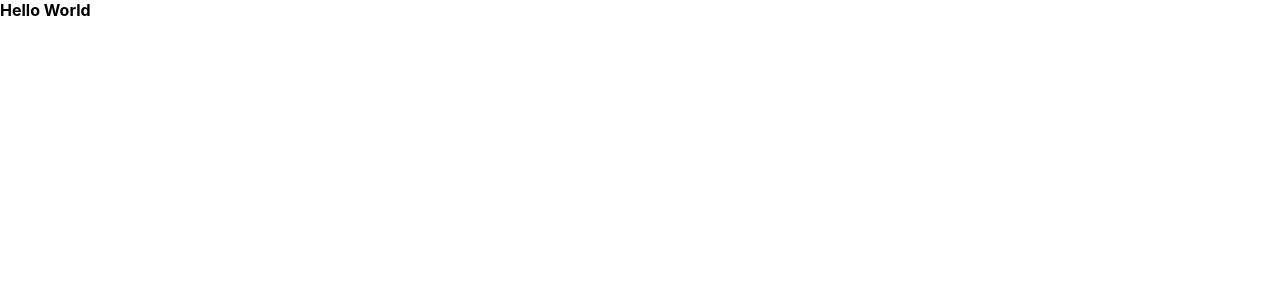
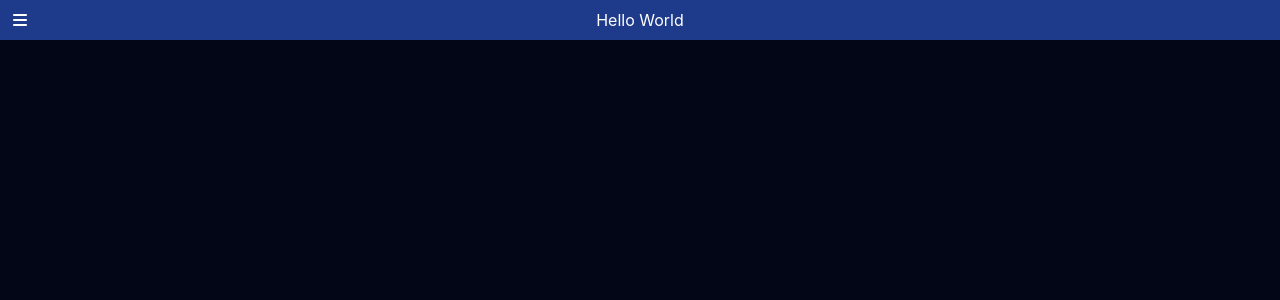
Before and after one commit to ChenLin-Wang/calcusim, a React (Create React App) app: page / in a window 1280 px wide. Shown: the top 300 px of the page. Built offline with nearby package versions, Linux system fonts and the light colour scheme.

Commit message:
V0.0.2.4 Added app and head component

```diff
--- a/package.json
+++ b/package.json
@@ -39,5 +39,8 @@
       "last 1 firefox version",
       "last 1 safari version"
     ]
+  },
+  "devDependencies": {
+    "tailwindcss": "^3.3.3"
   }
 }
--- a/src/components/app.tsx
+++ b/src/components/app.tsx
@@ -1,3 +1,6 @@
+import Head from './head';
 export default function App() {
-    return <b>Hello World</b>
+    return <div className="fixed inset-x-0 inset-y-0 bg-slate-950">
+        <Head />
+    </div>
 }
--- /dev/null
+++ b/src/components/head.tsx
@@ -0,0 +1,9 @@
+import { useState } from "react";
+
+export default function Head(){
+    const [ title, setTitle ] = useState('Hello World');
+    return <div className="fixed inset-x-0 h-10 bg-blue-900 flex">
+        <button className="icon text-white flex-none w-10 text-center">&#xf0c9;</button>
+        <span className="text-white text-center grow leading-10 mr-10">{title}</span>
+    </div>
+}
--- /dev/null
+++ b/src/index.css
@@ -0,0 +1,10 @@
+@tailwind base;
+@tailwind components;
+@tailwind utilities;
+@font-face {
+    font-family: 'icons';
+    src:  url('./fa-solid-900.woff2') format('woff2');
+}
+.icon {
+    font-family: icons;
+}
--- a/src/index.tsx
+++ b/src/index.tsx
@@ -1,6 +1,7 @@
 import React from 'react';
 import ReactDOM from 'react-dom/client';
 import App from './components/app';
+import './index.css';
 
 const root = ReactDOM.createRoot(document.getElementById('root') as HTMLElement);
 root.render(
--- /dev/null
+++ b/tailwind.config.js
@@ -0,0 +1,10 @@
+/** @type {import('tailwindcss').Config} */
+module.exports = {
+    content: [
+      "./src/**/*.{js,jsx,ts,tsx}",
+    ],
+    theme: {
+      extend: {},
+    },
+    plugins: [],
+  }
```
Also changed, not shown: src/fa-solid-900.woff2 (added), 1 other file (tests, documents, lock files or other folders).
